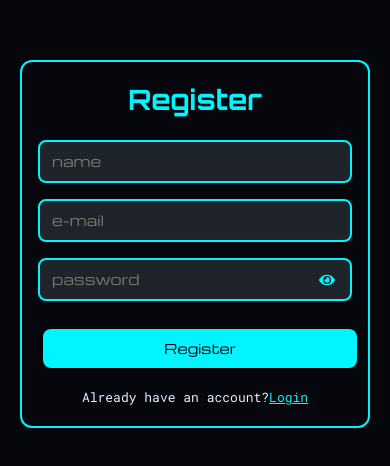
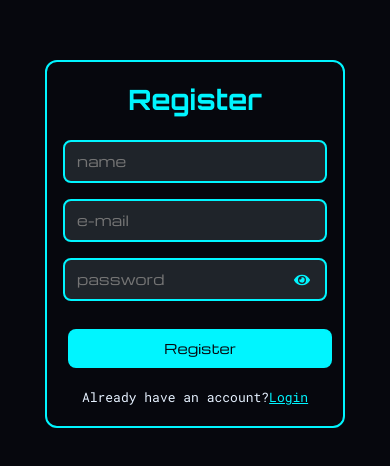
Before and after one commit to A-Chauhan00/NexusAI, a React (Vite) app in the folder frontend/: page /register in a window 390 px wide. Shown: the part 178-644 px from the top of the page. Built offline with nearby package versions, Linux system fonts and the light colour scheme; no server answers.

Commit message:
login mobile css fix

```diff
--- a/frontend/pages/Login/Login.css
+++ b/frontend/pages/Login/Login.css
@@ -15,7 +15,7 @@
     flex-direction: column;
     align-items: center;
      background: #06070d;
-      width: 300px;
+      width: 400px;
     max-width: 100%;
     box-sizing: border-box;
     padding: 24px;
@@ -135,7 +135,7 @@
 
     .login-form {
         width: 100%;
-        max-width: 400px;
+        max-width: 300px;
         padding: 20px 16px;
         box-sizing: border-box;
     }
--- a/frontend/pages/Register/Register.css
+++ b/frontend/pages/Register/Register.css
@@ -13,7 +13,7 @@
     flex-direction: column;
     align-items: center;
      background: #06070d;
-      width: 300px;
+      width: 400px;
     max-width: 100%;
     box-sizing: border-box;
     padding: 24px;
@@ -133,7 +133,7 @@
 
     .register-form {
         width: 100%;
-        max-width: 400px;
+        max-width: 300px;
         padding: 20px 16px;
         box-sizing: border-box;
     }
```
